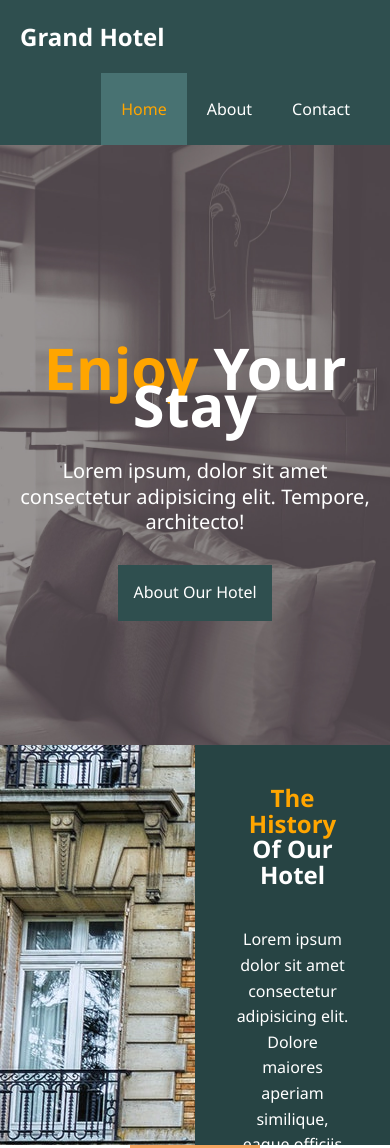
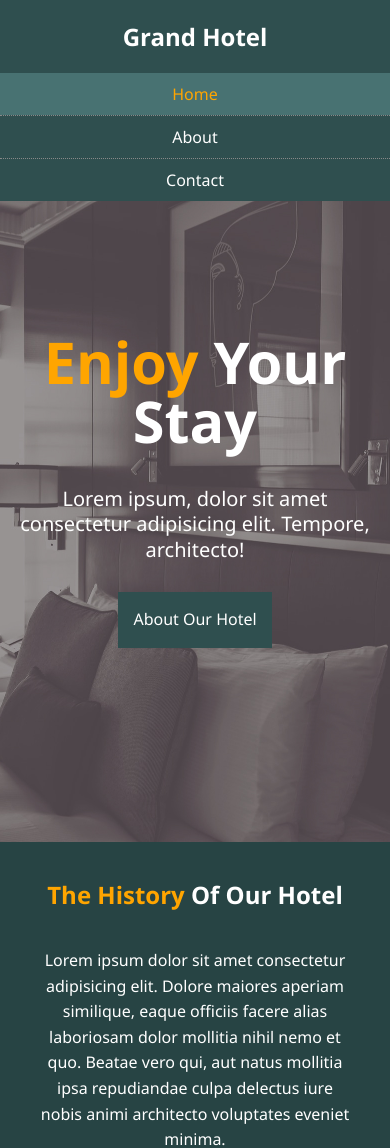
Before and after one commit to shashiirk/html-css-projects, a plain HTML site: page hotel-website/index.html in a window 390 px wide. Shown: the top 1148 px of the page. Drawn offline with Linux system fonts and the light colour scheme.

Commit message:
added mobile design for home page

```diff
--- a/hotel-website/index.html
+++ b/hotel-website/index.html
@@ -6,6 +6,7 @@
   <meta name="viewport" content="width=device-width, initial-scale=1.0">
   <meta name="description" content="Discover a hotel that defines a new dimension of luxury.">
   <link rel="stylesheet" href="style.css">
+  <link rel="stylesheet" media="screen and (max-width: 768px)" href="mobilestyle.css">
   <link rel="stylesheet" href="https://use.fontawesome.com/releases/v5.14.0/css/all.css" integrity="sha384-HzLeBuhoNPvSl5KYnjx0BT+WB0QEEqLprO+NBkkk5gbc67FTaL7XIGa2w1L0Xbgc" crossorigin="anonymous">
   <title>Grand Hotel</title>
 </head>
--- a/hotel-website/mobilestyle.css
+++ b/hotel-website/mobilestyle.css
@@ -0,0 +1,59 @@
+.nav-bar {
+  text-align: center;
+}
+
+.container1 {
+  padding: 0px;
+}
+
+.nav-bar h2,
+.nav-bar ul,
+.nav-bar ul li {
+  float: none;
+}
+
+.nav-bar ul li a {
+  padding: 10px;
+}
+
+.nav-bar ul li {
+  border-bottom: 1px #888 dotted;
+}
+
+.nav-bar ul li:last-child {
+  border-bottom: none;
+}
+
+#home-page {
+  height: 76vh;
+  overflow: hidden;
+}
+
+.container2 {
+  padding-top: 15vh;
+}
+
+.heading {
+  line-height: 3rem;
+}
+
+#home-container {
+  height: 100%;
+}
+
+#home-container .img-info {
+  float: none;
+  background: none;
+  width: 0%;
+  min-height: 0%;
+}
+
+#home-container .content-info {
+  float: none;
+  width: 100%;
+}
+
+#features-container .features .box {
+  float: none;
+  width: 100%;
+}
--- a/hotel-website/style.css
+++ b/hotel-website/style.css
@@ -12,7 +12,6 @@ body {
   margin: auto;
   max-width: 1100px;
   overflow: auto;
-  padding: 0px 20px;
 }
 
 .nav-bar {
```
